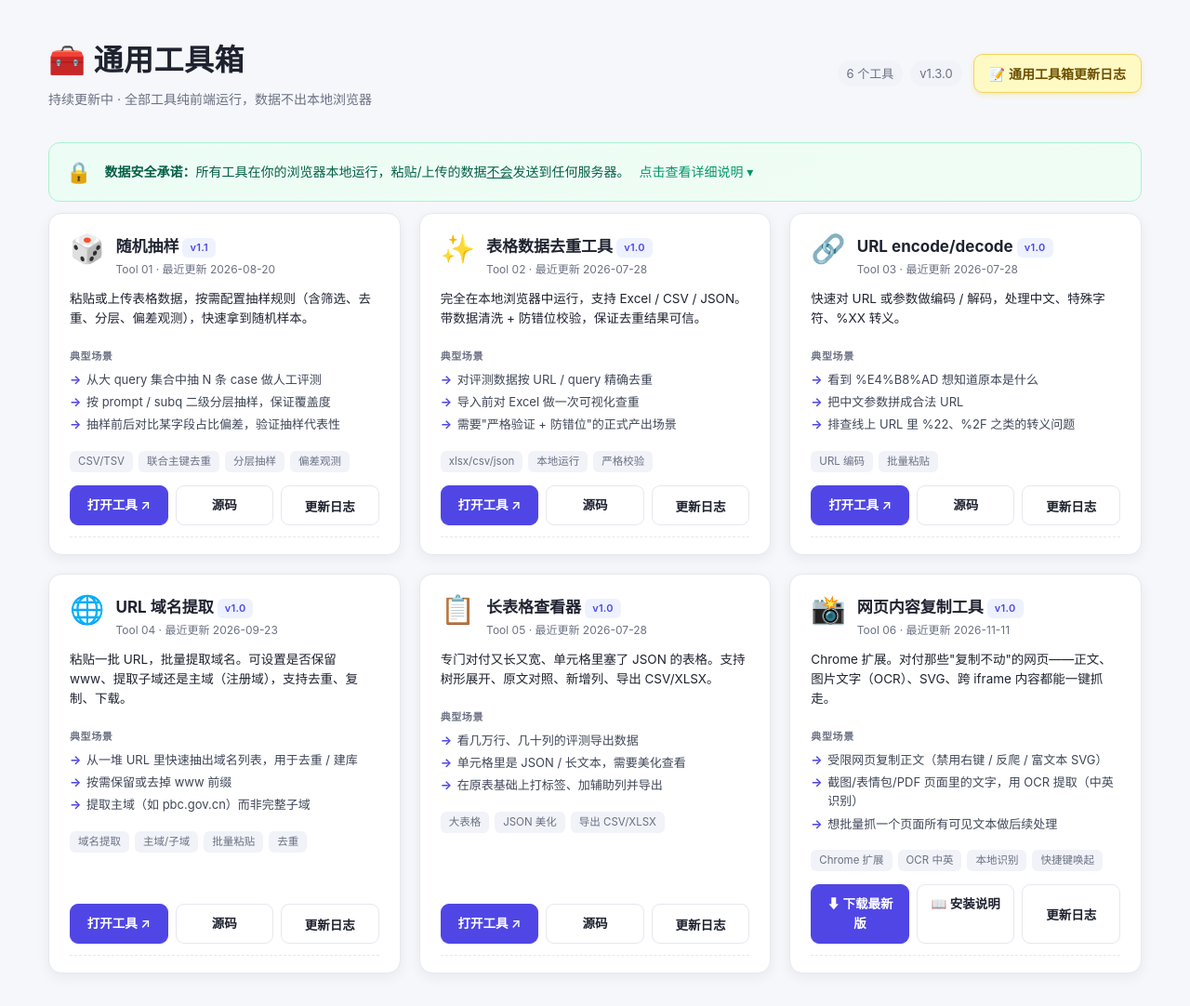
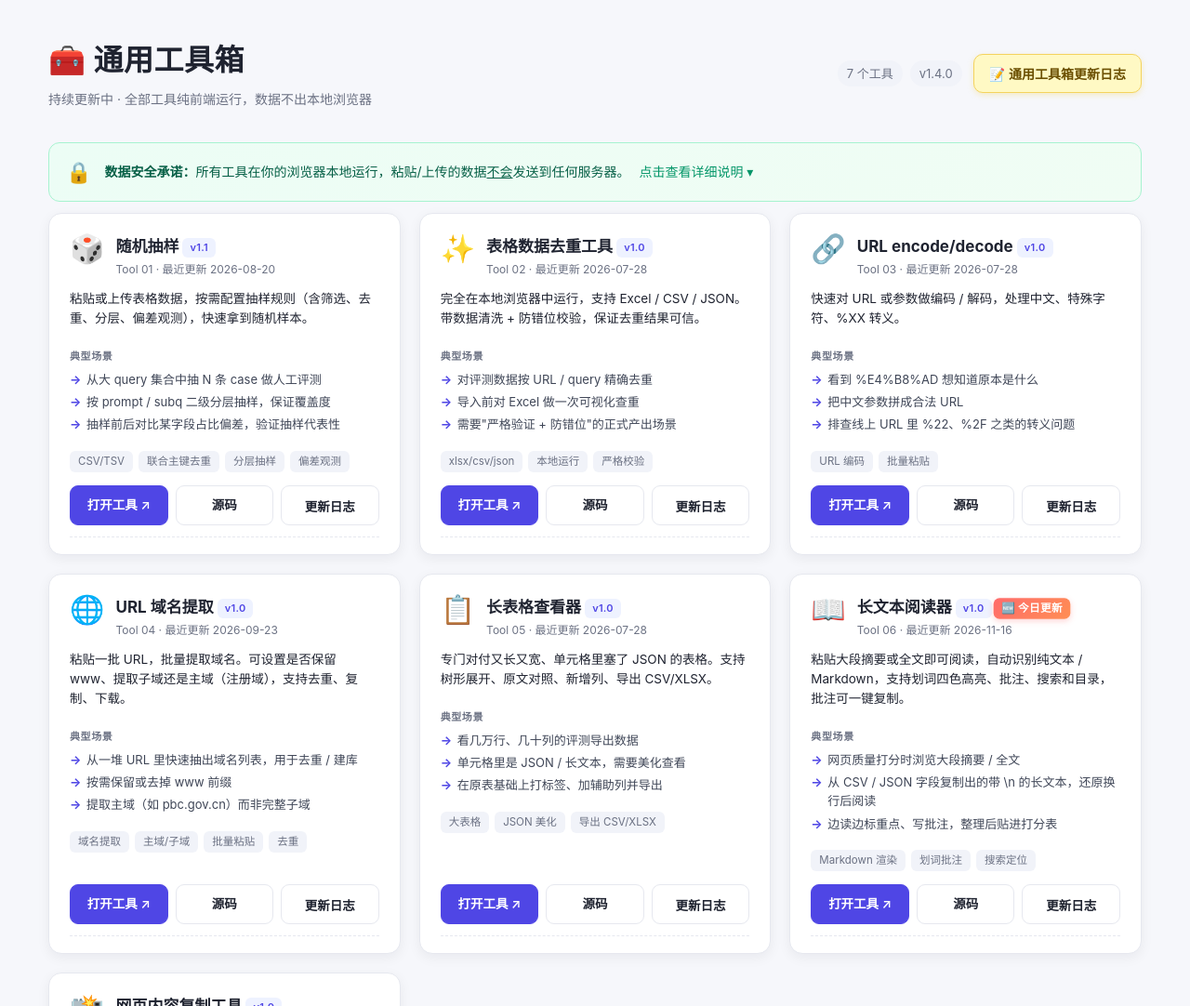
Before and after one commit to miawu423-sketch/mia-toolbox, a plain HTML site: page index.html in a window 1280 px wide. Shown: the top 1082 px of the page at 93% size. Drawn offline with Linux system fonts and the light colour scheme.

Commit message:
feat: 新增「长文本阅读器」工具卡片（long-text-reader）

```diff
--- a/index.html
+++ b/index.html
@@ -424,8 +424,8 @@
     </div>
     <div class="hero-right">
       <div class="stats">
-        <span class="pill">6 个工具</span>
-        <span class="pill">v1.3.0</span>
+        <span class="pill">7 个工具</span>
+        <span class="pill">v1.4.0</span>
       </div>
       <button class="btn-sticky" onclick="openStickyNote()">📝 通用工具箱更新日志</button>
     </div>
@@ -574,6 +574,24 @@ const TOOLS = [
     ],
   },
   {
+    slug: 'long-text-reader',
+    url: 'https://miawu423-sketch.github.io/long-text-reader/',
+    repo: 'https://github.com/miawu423-sketch/long-text-reader',
+    icon: '📖',
+    name: '长文本阅读器',
+    version: 'v1.0',
+    desc: '粘贴大段摘要或全文即可阅读，自动识别纯文本 / Markdown，支持划词四色高亮、批注、搜索和目录，批注可一键复制。',
+    scenarios: [
+      '网页质量打分时浏览大段摘要 / 全文',
+      '从 CSV / JSON 字段复制出的带 \\n 的长文本，还原换行后阅读',
+      '边读边标重点、写批注，整理后贴进打分表',
+    ],
+    tags: ['Markdown 渲染', '划词批注', '搜索定位'],
+    changelog: [
+      { ver: 'v1.0', date: '2026-11', desc: '首个版本：格式自动识别 / 四色高亮与批注 / 搜索 / 目录 / 阅读设置' },
+    ],
+  },
+  {
     slug: 'web-ocr-copy',
     url: 'https://github.com/miawu423-sketch/web-ocr-copy#readme',
     repo: 'https://github.com/miawu423-sketch/web-ocr-copy',
@@ -597,6 +615,13 @@ const TOOLS = [
 
 /* ============ 工具箱整体更新日志 ============ */
 const TOOLBOX_CHANGELOG = [
+  {
+    ver: 'v1.4.0',
+    date: '2026-11-16',
+    items: [
+      '📖 新增工具「长文本阅读器」：粘贴即读，自动识别纯文本 / Markdown，支持划词高亮、批注、搜索和目录',
+    ],
+  },
   {
     ver: 'v1.3.0',
     date: '2026-09-23',
--- a/tool-state.json
+++ b/tool-state.json
@@ -1,6 +1,6 @@
 {
   "_comment": "由 scripts/check-updates.py 每天自动维护。每个工具的 key 对应 index.html TOOLS 数组里的 slug。lastUpdated 为 YYYY-MM-DD，若等于用户当天则门户显示「🆕 今日更新」徽章。autoChangelog 是脚本自动追加的最近若干次提交摘要。",
-  "checkedAt": "2026-11-11",
+  "checkedAt": "2026-11-16",
   "tools": {
     "random-sampler": {
       "repo": "miawu423-sketch/random-sampler",
@@ -37,6 +37,12 @@
       "lastUpdated": "2026-07-28",
       "autoChangelog": []
     },
+    "long-text-reader": {
+      "repo": "miawu423-sketch/long-text-reader",
+      "lastSha": "e9ea505809622f8b977a998a64be07fc836683c0",
+      "lastUpdated": "2026-11-16",
+      "autoChangelog": []
+    },
     "web-ocr-copy": {
       "repo": "miawu423-sketch/web-ocr-copy",
       "lastSha": "d7e37af7c78951e79d435f0f506e0c6cfe1336b1",
```
